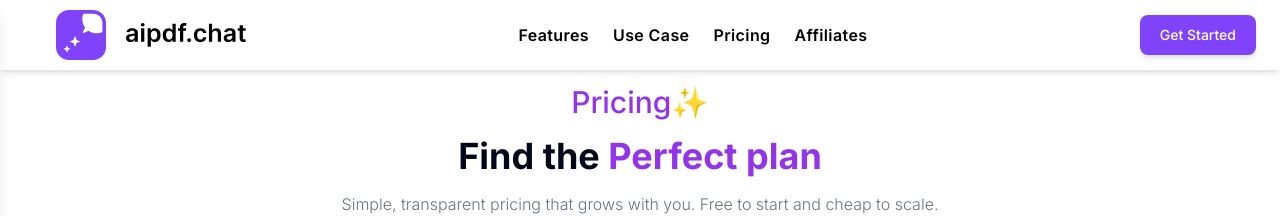
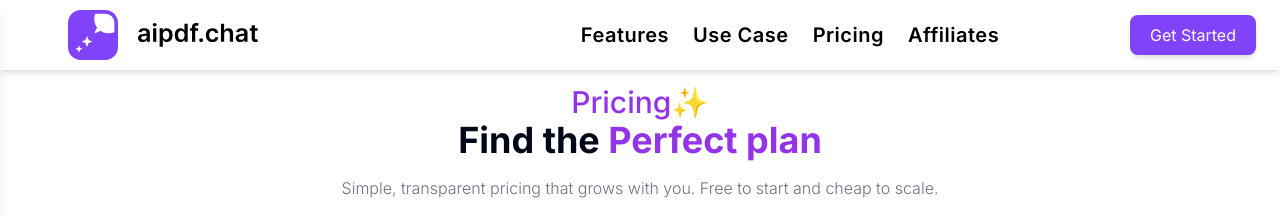
Before and after one commit to kirandevarakonda/aipdf, a Next.js app: page /pricing in a window 1280 px wide. Shown: the top 216 px of the page. Built offline with nearby package versions, Linux system fonts and the light colour scheme; no server answers.

Commit message:
mobileview2

```diff
--- a/src/app/pricing/page.tsx
+++ b/src/app/pricing/page.tsx
@@ -19,7 +19,9 @@ export default function Pricing() {
         <div className="mt-2 p-1">
           <div className="flex flex-col justify-center items-center">
             <span className="text-purple-600 font-medium text-3xl pt-4">Pricing✨</span>
+            <div className="items-center">
             <span className="font-bold text-4xl pt-4">Find the <span className="text-purple-600">Perfect plan</span></span>
+            </div>
             <span className="font-light text-gray-500 pt-4 p-6 text-center">Simple, transparent pricing that grows with you. Free to start and cheap to scale.</span>
           </div>
       </div>
--- a/src/components/Header.tsx
+++ b/src/components/Header.tsx
@@ -1,82 +1,82 @@
-// // "use client"
-// // import type { NextPage } from "next";
-// // import { useCallback } from "react";
-// // import { useRouter } from "next/navigation";
-// // import { Button } from "@/components/ui/button";
-// // // import Image from "next/image";
-// // import Link from "next/link";
-// // // import { auth } from "@/auth";
+// // // "use client"
+// // // import type { NextPage } from "next";
+// // // import { useCallback } from "react";
+// // // import { useRouter } from "next/navigation";
+// // // import { Button } from "@/components/ui/button";
+// // // // import Image from "next/image";
+// // // import Link from "next/link";
+// // // // import { auth } from "@/auth";
 
-// // export type HeaderType = {
-// //   className?: string;
-// //   aipdfchat?: string;
-// // };
+// // // export type HeaderType = {
+// // //   className?: string;
+// // //   aipdfchat?: string;
+// // // };
 
-// // const Header: NextPage<HeaderType> = ({ className = "", aipdfchat }) => {
-// //   const router = useRouter();
+// // // const Header: NextPage<HeaderType> = ({ className = "", aipdfchat }) => {
+// // //   const router = useRouter();
 
-// //   const onLayer2ContainerClick = useCallback(() => {
-// //     router.push("/AIPDFChat");
-// //   }, [router]);
+// // //   const onLayer2ContainerClick = useCallback(() => {
+// // //     router.push("/AIPDFChat");
+// // //   }, [router]);
 
-// //   const onPricingTextClick = useCallback(() => {
-// //     router.push("/AIPDFChat1");
-// //   }, [router]);
+// // //   const onPricingTextClick = useCallback(() => {
+// // //     router.push("/AIPDFChat1");
+// // //   }, [router]);
 
-// //   return (
-// //     <div
-// //       className={absolute top-[0px] left-[0px] w-[1920px] h-[90px] text-left text-base text-black font-inter ${className}}
-// //     >
-// //       <div
-// //         className="absolute h-[55.56%] w-[12.33%] top-[22.22%] right-[71.26%] bottom-[22.22%] left-[16.41%] cursor-pointer"
-// //         onClick={onLayer2ContainerClick}
-// //       >
-// //         <img
-// //           className="absolute h-full w-[21.11%] top-[0%] right-[78.89%] bottom-[0%] left-[0%] max-w-full overflow-hidden max-h-full"
-// //           alt=""
-// //           src="/group-55.svg"
-// //         />
-// //         <img
-// //           className="absolute h-[69.6%] w-[72.55%] top-[16%] right-[0%] bottom-[14.4%] left-[27.45%] max-w-full overflow-hidden max-h-full"
-// //           alt=""
-// //           src={aipdfchat}
-// //         />
-// //       </div>
-// //       <div className="absolute h-[55.56%] w-[28.07%] top-[22.22%] right-[16.41%] bottom-[22.22%] left-[55.52%]">
-// //         <div className="absolute h-[36%] w-[62.34%] top-[32%] right-[37.66%] bottom-[32%] left-[0%]">
-// //           <div className="absolute h-full w-[19.94%] top-[0%] left-[0%] font-medium inline-block">
-// //             Features
-// //           </div>
-// //           <div className="absolute h-full w-[21.73%] top-[0%] left-[27.38%] font-medium inline-block">
-// //             Use Case
-// //           </div>
-// //           <div
-// //             className="absolute h-full w-[15.77%] top-[0%] left-[56.55%] font-medium inline-block cursor-pointer"
-// //             onClick={onPricingTextClick}
-// //           >
-// //             Pricing
-// //           </div>
-// //           <div className="absolute h-full w-[20.24%] top-[0%] left-[79.76%] font-medium inline-block">
-// //             Affiliates
-// //           </div>
-// //         </div>
-// //         <div className="absolute h-full w-[32.1%] top-[0%] right-[0%] bottom-[0%] left-[67.9%] text-center text-xl text-white">
-// //           <div className="absolute h-full w-full top-[0%] right-[0%] bottom-[0%] left-[0%] rounded-lg bg-primary" />
-// //           <div className="absolute top-[26%] left-[17.34%] font-semibold">
-// //           <Link href="/sign-in">
-// //         <Button>
-// //         Get Started
-// //         </Button>
-// //       </Link>
-// //           </div>
-// //         </div>
-// //       </div>
-// //       <div className="absolute h-[101.11%] w-full top-[0%] right-[0%] bottom-[-1.11%] left-[0%] border-gray-400 border-b-[1px] border-solid box-border" />
-// //     </div>
-// //   );
-// // };
+// // //   return (
+// // //     <div
+// // //       className={absolute top-[0px] left-[0px] w-[1920px] h-[90px] text-left text-base text-black font-inter ${className}}
+// // //     >
+// // //       <div
+// // //         className="absolute h-[55.56%] w-[12.33%] top-[22.22%] right-[71.26%] bottom-[22.22%] left-[16.41%] cursor-pointer"
+// // //         onClick={onLayer2ContainerClick}
+// // //       >
+// // //         <img
+// // //           className="absolute h-full w-[21.11%] top-[0%] right-[78.89%] bottom-[0%] left-[0%] max-w-full overflow-hidden max-h-full"
+// // //           alt=""
+// // //           src="/group-55.svg"
+// // //         />
+// // //         <img
+// // //           className="absolute h-[69.6%] w-[72.55%] top-[16%] right-[0%] bottom-[14.4%] left-[27.45%] max-w-full overflow-hidden max-h-full"
+// // //           alt=""
+// // //           src={aipdfchat}
+// // //         />
+// // //       </div>
+// // //       <div className="absolute h-[55.56%] w-[28.07%] top-[22.22%] right-[16.41%] bottom-[22.22%] left-[55.52%]">
+// // //         <div className="absolute h-[36%] w-[62.34%] top-[32%] right-[37.66%] bottom-[32%] left-[0%]">
+// // //           <div className="absolute h-full w-[19.94%] top-[0%] left-[0%] font-medium inline-block">
+// // //             Features
+// // //           </div>
+// // //           <div className="absolute h-full w-[21.73%] top-[0%] left-[27.38%] font-medium inline-block">
+// // //             Use Case
+// // //           </div>
+// // //           <div
+// // //             className="absolute h-full w-[15.77%] top-[0%] left-[56.55%] font-medium inline-block cursor-pointer"
+// // //             onClick={onPricingTextClick}
+// // //           >
+// // //             Pricing
+// // //           </div>
+// // //           <div className="absolute h-full w-[20.24%] top-[0%] left-[79.76%] font-medium inline-block">
+// // //             Affiliates
+// // //           </div>
+// // //         </div>
+// // //         <div className="absolute h-full w-[32.1%] top-[0%] right-[0%] bottom-[0%] left-[67.9%] text-center text-xl text-white">
+// // //           <div className="absolute h-full w-full top-[0%] right-[0%] bottom-[0%] left-[0%] rounded-lg bg-primary" />
+// // //           <div className="absolute top-[26%] left-[17.34%] font-semibold">
+// // //           <Link href="/sign-in">
+// // //         <Button>
+// // //         Get Started
+// // //         </Button>
+// // //       </Link>
+// // //           </div>
+// // //         </div>
+// // //       </div>
+// // //       <div className="absolute h-[101.11%] w-full top-[0%] right-[0%] bottom-[-1.11%] left-[0%] border-gray-400 border-b-[1px] border-solid box-border" />
+// // //     </div>
+// // //   );
+// // // };
 
-// // export default Header;
+// // // export default Header;
 
 // // "use client"
 // // import type { NextPage } from "next";
@@ -116,192 +116,267 @@
 // // };
 
 // // export default Header;
-// "use client"
-// import React from "react";
-// import {Navbar, NavbarBrand, NavbarContent, NavbarItem} from "@nextui-org/react";
-// import {AcmeLogo} from "../../public/logo";
+// // "use client"
+// // import React from "react";
+// // import {Navbar, NavbarBrand, NavbarContent, NavbarItem} from "@nextui-org/react";
+// // import {AcmeLogo} from "../../public/logo";
+// // import Image from "next/image";
+// // import aipdfchat from "../../public/aipdfchat.svg";
+// // import { Button } from "@/components/ui/button";
+// //  import Link from "next/link";
+// // import AnchorLink from "react-anchor-link-smooth-scroll";
+// // import Pricing from "../app/pricing/page.jsx";
+
+// // export default function Topbar() {
+// //   return (
+// // <div className="fixed z-20 w-full">
+// //     <header className="bg-white h-[70px] items-center shadow-md">
+// //       <div className="container mx-auto flex justify-between items-center pl-24 pr-8">
+// //         <Link href="/">
+// //         <div className="flex items-center gap-5">
+// //           <AcmeLogo/>
+// //           <Image src={aipdfchat} alt="logo" width={120} height={40} className="hover:cursor-pointer"/>
+// //         </div>
+// //         </Link>
+// //         <div className="flex items-center">
+// //         <nav className="hidden m-6 md:flex space-x-6 text-gray-700 font-medium">
+// //           <AnchorLink href="#features" className="text-black font-semibold tracking-wide hover:font-bold hover:underline">Features</AnchorLink>
+// //           <AnchorLink href="#usecases" className="text-black font-semibold tracking-wide hover:font-bold hover:underline">Use Case</AnchorLink>
+// //           <Link href="/pricing" className="text-black font-semibold tracking-wide hover:font-bold hover:underline">Pricing</Link>
+// //           <AnchorLink href="#affiliates" className="text-black font-semibold tracking-wide hover:font-bold hover:underline">Affiliates</AnchorLink>
+// //         </nav>
+// //         <Link href="/sign-in">
+// //           <button className="px-5 py-2 bg-customPurple text-white rounded-lg shadow-md hover:bg-blue-500 transition">
+// //             Get Started
+// //           </button>
+// //         </Link>
+// //         </div>
+// //       </div>
+// //     </header>
+// //     </div>
+// //   );
+// // }
+
+// // components/Header.tsx
+// "use client";
+
+// import React, { useState } from "react";
 // import Image from "next/image";
+// import { Button } from "@/components/ui/button";
+// import Link from "next/link";
+// import { Menu, X } from "lucide-react";
 // import aipdfchat from "../../public/aipdfchat.svg";
-// import { Button } from "@/components/ui/button";
-//  import Link from "next/link";
-// import AnchorLink from "react-anchor-link-smooth-scroll";
-// import Pricing from "../app/pricing/page.jsx";
+// import { AcmeLogo } from "../../public/logo";
 
 // export default function Topbar() {
+//   const [isOpen, setIsOpen] = useState(false);
+
 //   return (
-// <div className="fixed z-20 w-full">
-//     <header className="bg-white h-[70px] items-center shadow-md">
-//       <div className="container mx-auto flex justify-between items-center pl-24 pr-8">
-//         <Link href="/">
-//         <div className="flex items-center gap-5">
-//           <AcmeLogo/>
-//           <Image src={aipdfchat} alt="logo" width={120} height={40} className="hover:cursor-pointer"/>
-//         </div>
-//         </Link>
-//         <div className="flex items-center">
-//         <nav className="hidden m-6 md:flex space-x-6 text-gray-700 font-medium">
-//           <AnchorLink href="#features" className="text-black font-semibold tracking-wide hover:font-bold hover:underline">Features</AnchorLink>
-//           <AnchorLink href="#usecases" className="text-black font-semibold tracking-wide hover:font-bold hover:underline">Use Case</AnchorLink>
-//           <Link href="/pricing" className="text-black font-semibold tracking-wide hover:font-bold hover:underline">Pricing</Link>
-//           <AnchorLink href="#affiliates" className="text-black font-semibold tracking-wide hover:font-bold hover:underline">Affiliates</AnchorLink>
-//         </nav>
-//         <Link href="/sign-in">
-//           <button className="px-5 py-2 bg-customPurple text-white rounded-lg shadow-md hover:bg-blue-500 transition">
-//             Get Started
-//           </button>
-//         </Link>
+//     <>
+//       {/* Mobile Overlay */}
+//       <div
+//         className={`fixed inset-0 z-40 bg-black bg-opacity-50 transition-opacity ${
+//           isOpen ? "opacity-100" : "opacity-0 pointer-events-none"
+//         }`}
+//         onClick={() => setIsOpen(false)}
+//       />
+
+//       {/* Mobile Sidebar */}
+//       <div
+//         className={`fixed top-0 left-0 h-full w-64 bg-white shadow-lg z-50 transform ${
+//           isOpen ? "translate-x-0" : "-translate-x-full"
+//         } transition-transform duration-300`}
+//       >
+//         <div className="p-5 flex flex-col gap-6">
+//           <div className="flex justify-between items-center">
+//             <div className="flex items-center gap-3">
+//               <AcmeLogo />
+//               <Image
+//                 src={aipdfchat}
+//                 alt="logo"
+//                 width={120}
+//                 height={40}
+//                 className="hover:cursor-pointer"
+//               />
+//             </div>
+//             <button onClick={() => setIsOpen(false)}>
+//               <X size={24} className="text-gray-700" />
+//             </button>
+//           </div>
+
+//           <nav className="flex flex-col space-y-4 text-gray-700 font-medium">
+//             <Link
+//               href="#features"
+//               onClick={() => setIsOpen(false)}
+//               className="text-black font-semibold tracking-wide hover:underline"
+//             >
+//               Features
+//             </Link>
+//             <Link
+//               href="#usecases"
+//               onClick={() => setIsOpen(false)}
+//               className="text-black font-semibold tracking-wide hover:underline"
+//             >
+//               Use Case
+//             </Link>
+//             <Link
+//               href="/pricing"
+//               onClick={() => setIsOpen(false)}
+//               className="text-black font-semibold tracking-wide hover:underline"
+//             >
+//               Pricing
+//             </Link>
+//             <Link
+//               href="#affiliates"
+//               onClick={() => setIsOpen(false)}
+//               className="text-black font-semibold tracking-wide hover:underline"
+//             >
+//               Affiliates
+//             </Link>
+//           </nav>
+
+//           <Link
+//             href="/sign-in"
+//             onClick={() => setIsOpen(false)}
+//             className="mt-4"
+//           >
+//             <Button className="w-full bg-customPurple text-white">
+//               Get Started
+//             </Button>
+//           </Link>
 //         </div>
 //       </div>
-//     </header>
-//     </div>
+
+//       {/* Main Header */}
+//       <div className="fixed top-0 w-full bg-white shadow-md z-30">
+//         <header className="container mx-auto flex justify-between items-center h-[70px] px-6">
+//           <button
+//             className="md:hidden"
+//             onClick={() => setIsOpen(true)}
+//           >
+//             <Menu size={28} className="text-gray-700" />
+//           </button>
+
+//           <Link href="/" className="flex items-center gap-5">
+//             <AcmeLogo />
+//             <Image
+//               src={aipdfchat}
+//               alt="logo"
+//               width={120}
+//               height={40}
+//               className="hover:cursor-pointer hidden sm:block"
+//             />
+//           </Link>
+
+//           {/* Desktop Navigation */}
+//           <nav className="hidden md:flex space-x-6 text-gray-700 font-medium">
+//             <Link
+//               href="#features"
+//               className="text-black font-semibold tracking-wide hover:underline"
+//             >
+//               Features
+//             </Link>
+//             <Link
+//               href="#usecases"
+//               className="text-black font-semibold tracking-wide hover:underline"
+//             >
+//               Use Case
+//             </Link>
+//             <Link
+//               href="/pricing"
+//               className="text-black font-semibold tracking-wide hover:underline"
+//             >
+//               Pricing
+//             </Link>
+//             <Link
+//               href="#affiliates"
+//               className="text-black font-semibold tracking-wide hover:underline"
+//             >
+//               Affiliates
+//             </Link>
+//           </nav>
+
+//           {/* Desktop Get Started Button */}
+//           <div className="hidden md:block">
+//             <Link href="/sign-in">
+//               <Button className="px-5 py-2 bg-customPurple text-white rounded-lg shadow-md hover:bg-blue-500 transition">
+//                 Get Started
+//               </Button>
+//             </Link>
+//           </div>
+//         </header>
+//       </div>
+//     </>
 //   );
 // }
 
-// components/Header.tsx
 "use client";
 
 import React, { useState } from "react";
+import Link from "next/link";
 import Image from "next/image";
-import { Button } from "@/components/ui/button";
-import Link from "next/link";
 import { Menu, X } from "lucide-react";
 import aipdfchat from "../../public/aipdfchat.svg";
 import { AcmeLogo } from "../../public/logo";
+import AnchorLink from "react-anchor-link-smooth-scroll";
 
 export default function Topbar() {
-  const [isOpen, setIsOpen] = useState(false);
+  const [isSidebarOpen, setSidebarOpen] = useState(false);
 
   return (
     <>
-      {/* Mobile Overlay */}
-      <div
-        className={`fixed inset-0 z-40 bg-black bg-opacity-50 transition-opacity ${
-          isOpen ? "opacity-100" : "opacity-0 pointer-events-none"
-        }`}
-        onClick={() => setIsOpen(false)}
-      />
-
       {/* Mobile Sidebar */}
-      <div
-        className={`fixed top-0 left-0 h-full w-64 bg-white shadow-lg z-50 transform ${
-          isOpen ? "translate-x-0" : "-translate-x-full"
-        } transition-transform duration-300`}
-      >
+      <div className={`fixed inset-0 z-30 bg-black bg-opacity-50 transition-opacity ${isSidebarOpen ? "opacity-100" : "opacity-0 pointer-events-none"}`} onClick={() => setSidebarOpen(false)}></div>
+      <div className={`fixed top-0 left-0 h-full w-64 bg-white shadow-lg z-40 transform ${isSidebarOpen ? "translate-x-0" : "-translate-x-full"} transition-transform duration-300`}>
         <div className="p-5 flex flex-col gap-6">
+          {/* Sidebar Header */}
           <div className="flex justify-between items-center">
             <div className="flex items-center gap-3">
               <AcmeLogo />
-              <Image
-                src={aipdfchat}
-                alt="logo"
-                width={120}
-                height={40}
-                className="hover:cursor-pointer"
-              />
+              <Image src={aipdfchat} alt="logo" width={120} height={40} />
             </div>
-            <button onClick={() => setIsOpen(false)}>
+            <button onClick={() => setSidebarOpen(false)}>
               <X size={24} className="text-gray-700" />
             </button>
           </div>
 
+          {/* Sidebar Navigation */}
           <nav className="flex flex-col space-y-4 text-gray-700 font-medium">
-            <Link
-              href="#features"
-              onClick={() => setIsOpen(false)}
-              className="text-black font-semibold tracking-wide hover:underline"
-            >
-              Features
-            </Link>
-            <Link
-              href="#usecases"
-              onClick={() => setIsOpen(false)}
-              className="text-black font-semibold tracking-wide hover:underline"
-            >
-              Use Case
-            </Link>
-            <Link
-              href="/pricing"
-              onClick={() => setIsOpen(false)}
-              className="text-black font-semibold tracking-wide hover:underline"
-            >
-              Pricing
-            </Link>
-            <Link
-              href="#affiliates"
-              onClick={() => setIsOpen(false)}
-              className="text-black font-semibold tracking-wide hover:underline"
-            >
-              Affiliates
-            </Link>
+            <AnchorLink href="#features" className="text-black font-semibold tracking-wide hover:font-bold hover:underline">Features</AnchorLink>
+            <AnchorLink href="#usecases" className="text-black font-semibold tracking-wide hover:font-bold hover:underline">Use Case</AnchorLink>
+            <Link href="/pricing" className="text-black font-semibold tracking-wide hover:font-bold hover:underline">Pricing</Link>
+            <AnchorLink href="#affiliates" className="text-black font-semibold tracking-wide hover:font-bold hover:underline">Affiliates</AnchorLink>
           </nav>
-
-          <Link
-            href="/sign-in"
-            onClick={() => setIsOpen(false)}
-            className="mt-4"
-          >
-            <Button className="w-full bg-customPurple text-white">
-              Get Started
-            </Button>
-          </Link>
         </div>
       </div>
 
-      {/* Main Header */}
-      <div className="fixed top-0 w-full bg-white shadow-md z-30">
+      {/* Header (Visible on All Screens) */}
+      <div className="fixed top-0 w-full bg-white shadow-md z-20">
         <header className="container mx-auto flex justify-between items-center h-[70px] px-6">
-          <button
-            className="md:hidden"
-            onClick={() => setIsOpen(true)}
-          >
+          {/* Mobile Menu Button */}
+          <button className="md:hidden" onClick={() => setSidebarOpen(true)}>
             <Menu size={28} className="text-gray-700" />
           </button>
 
-          <Link href="/" className="pl-8 flex items-center gap-5">
+          {/* Logo (Centered) */}
+          <Link href="/" className="ml-11 flex items-center gap-5">
             <AcmeLogo />
-            <Image
-              src={aipdfchat}
-              alt="logo"
-              width={120}
-              height={40}
-              className="hover:cursor-pointer hidden sm:block"
-            />
+            <Image src={aipdfchat} alt="logo" width={120} height={40} className="hover:cursor-pointer" />
           </Link>
 
-          {/* Desktop Navigation */}
-          <nav className="hidden md:flex space-x-6 text-gray-700 font-medium">
-            <Link
-              href="#features"
-              className="text-black font-semibold tracking-wide hover:underline"
-            >
-              Features
-            </Link>
-            <Link
-              href="#usecases"
-              className="text-black font-semibold tracking-wide hover:underline"
-            >
-              Use Case
-            </Link>
-            <Link
-              href="/pricing"
-              className="text-black font-semibold tracking-wide hover:underline"
-            >
-              Pricing
-            </Link>
-            <Link
-              href="#affiliates"
-              className="text-black font-semibold tracking-wide hover:underline"
-            >
-              Affiliates
-            </Link>
+          <nav className="pl-48 hidden md:flex flex-row space-x-6 text-gray-700 font-medium text-xl">
+            <AnchorLink href="#features" className="text-black font-semibold tracking-wide hover:font-bold hover:underline">Features</AnchorLink>
+            <AnchorLink href="#usecases" className="text-black font-semibold tracking-wide hover:font-bold hover:underline">Use Case</AnchorLink>
+            <Link href="/pricing" className="text-black font-semibold tracking-wide hover:font-bold hover:underline">Pricing</Link>
+            <AnchorLink href="#affiliates" className="text-black font-semibold tracking-wide hover:font-bold hover:underline">Affiliates</AnchorLink>
           </nav>
 
-          {/* Desktop Get Started Button */}
-          <div className="hidden md:block">
+          {/* Get Started Button (Visible on Desktop) */}
+          <div className="md:flex">
             <Link href="/sign-in">
-              <Button className="px-5 py-2 bg-customPurple text-white rounded-lg shadow-md hover:bg-blue-500 transition">
+              <button className="px-5 py-2 bg-customPurple text-white rounded-lg shadow-md hover:bg-blue-500 transition">
                 Get Started
-              </Button>
+              </button>
             </Link>
           </div>
         </header>
--- a/src/components/headerauthchat.tsx
+++ b/src/components/headerauthchat.tsx
@@ -14,7 +14,7 @@ export default function HeaderAuthChat({ isSidebar = false }: { isSidebar?: bool
           <div className={`${isSidebar ? "flex flex-col items-start p-4 gap-4" : "container mx-auto flex justify-evenly items-center pr-8"}`}>
             {!isSidebar && (
               <Link href="/">
-              <div className="flex items-stretch gap-3 ">
+              <div className="flex items-center gap-3 ">
                 <AcmeLogo/>
                 <Image src={aipdfchat} alt="logo" width={120} height={40} className="hover:cursor-pointer"/>
               </div>
```
